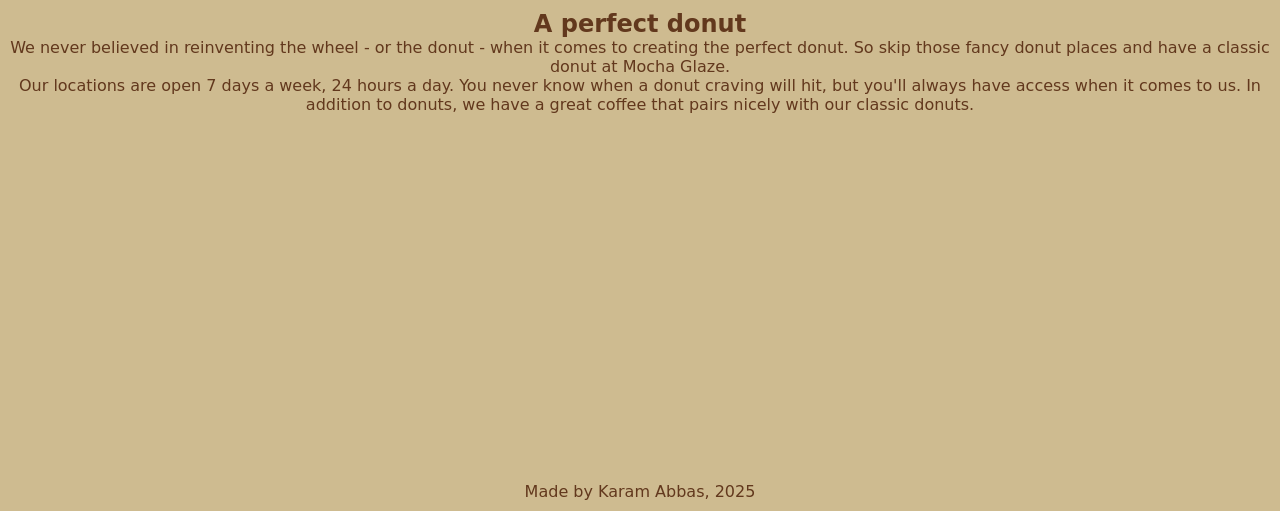
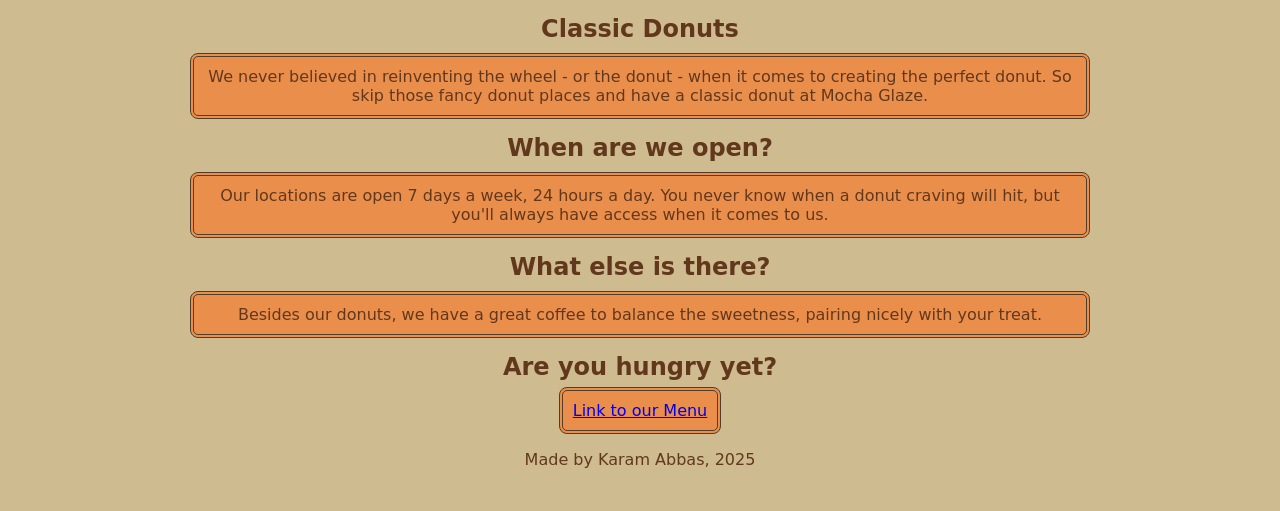
Before and after one commit to Karam-08/Node_Multi-Page-Bakery, a website: page public/HTML/about.html in a window 1280 px wide. Shown: the part 289-800 px from the top of the page. Drawn offline with Linux system fonts and the light colour scheme.

Commit message:
About and Menu page WIP

```diff
--- /dev/null
+++ b/public/CSS/about.css
@@ -0,0 +1,23 @@
+#text{
+    background-color: #ea8e4c;
+    max-width: 900px;
+    margin-top: 10px;
+    margin-bottom: 15px;
+    padding: 10px;
+    border: 4px double rgb(80, 62, 43);
+    border-radius: 8px;
+}
+
+p{
+    margin-top: 20px;
+}
+
+#link{
+    background-color: #ea8e4c;
+    max-width: 900px;
+    margin-top: 10px;
+    margin-bottom: 15px;
+    padding: 10px;
+    border: 4px double rgb(80, 62, 43);
+    border-radius: 8px;
+}
--- a/public/CSS/home.css
+++ b/public/CSS/home.css
@@ -5,3 +5,8 @@
     border: 2px solid #5a5240;
     border-radius: 8px;
 }
+
+#text{
+    max-width: 600px;
+    margin: auto;
+}
--- a/public/CSS/main.css
+++ b/public/CSS/main.css
@@ -7,7 +7,7 @@
 }
 
 html, body{
-    height: 100%;
+    height: auto;
     flex-direction: column;
 }
 
@@ -58,7 +58,6 @@
     padding: 5px;
     color: #3d2714;
     text-decoration: none;
-    padding: 5px;
     border: 4px double rgb(80, 62, 43);
     border-radius: 8px;
 }
--- /dev/null
+++ b/public/CSS/menu.css
@@ -0,0 +1,14 @@
+#donuts{
+    float: left;
+}
+
+#coffee{
+    float: right;
+}
+
+section{
+    background-color: #ea8e4c;
+    border: 4px double;
+    border-radius: 8px;
+    padding: 10px;
+}
--- a/public/HTML/about.html
+++ b/public/HTML/about.html
@@ -5,31 +5,40 @@
     <meta name="viewport" content="width=device-width, initial-scale=1.0">
     <title>About</title>
     <link rel="stylesheet" href="../CSS/main.css">
+    <link rel="stylesheet" href="../CSS/about.css">
 </head>
 <body>
 <div id="flex-container">
     <header>
         <h1 id="title">About</h1>
-        <p>What are we about?</p>
+        <p>What is Mocha Glaze about?</p>
     </header>
     <nav>
+    <img src="../Images/logo.png" alt="logo" id="logo">
         <ul>
             <li><a href="/">Home</a></li>
             <li><a href="/menu">Menu</a></li>
             <li><a href="/contact">Contact</a></li>
         </ul>
-        <img src="../Images/logo.png" alt="logo" id="logo">
     </nav>
     <main>
-        <h2>A perfect donut</h2>
-        <p>
-            We never believed in reinventing the wheel - or the donut - when it comes to creating the perfect donut.
-            So skip those fancy donut places and have a classic donut at Mocha Glaze.
-        </p>
-        <p>
-            Our locations are open 7 days a week, 24 hours a day. You never know when a donut craving will hit, but you'll always have access when it comes to us.
-            In addition to donuts, we have a great coffee that pairs nicely with our classic donuts.
-        </p>
+        <h2>Classic Donuts</h2>
+        <section>
+            <p id="text">
+                We never believed in reinventing the wheel - or the donut - when it comes to creating the perfect donut.
+                So skip those fancy donut places and have a classic donut at Mocha Glaze.
+            </p>
+            <h2>When are we open?</h2>
+            <p id="text">
+                Our locations are open 7 days a week, 24 hours a day. You never know when a donut craving will hit, but you'll always have access when it comes to us.
+            </p>
+            <h2>What else is there?</h2>
+            <p id="text">
+                Besides our donuts, we have a great coffee to balance the sweetness, pairing nicely with your treat.
+            </p>
+            <h2>Are you hungry yet?</h2>
+            <p><a id="link" href="/menu">Link to our Menu</a></p>
+        </section>
     </main>
     <footer>
         <p>Made by Karam Abbas, 2025</p>
```
Also changed, not shown: public/HTML/index.html (+1 -1 lines), public/HTML/menu.html (+20 -7 lines), public/index.html (deleted, +0 -31 lines).
